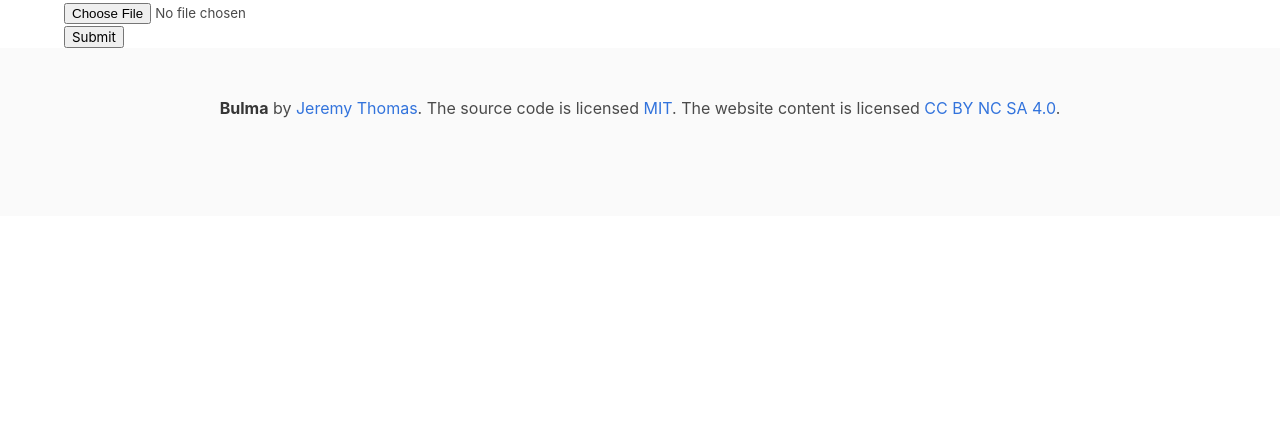
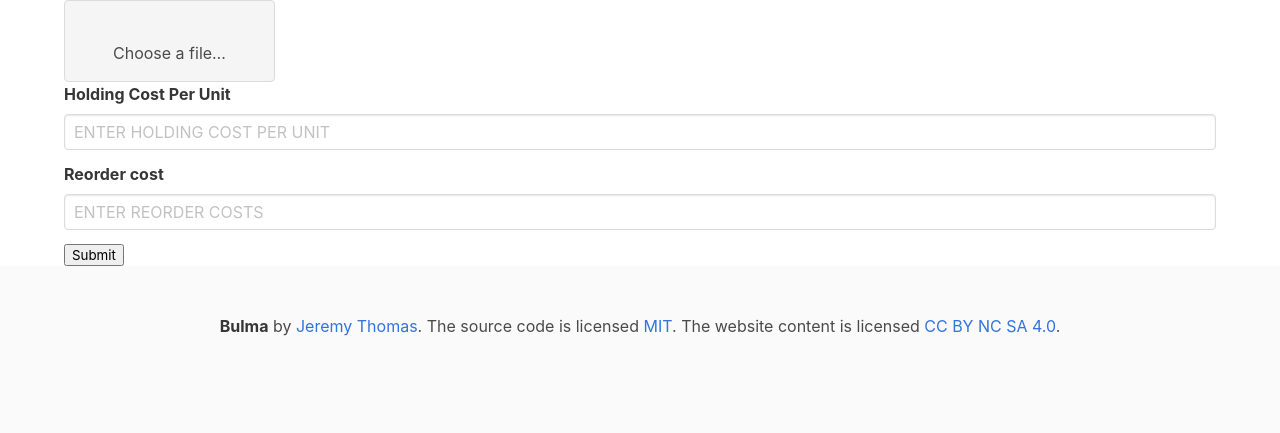
Before and after one commit to tlarnold10/arnold_test, a Django app: page /eoq/ in a window 1280 px wide. Shown: the part 52-485 px from the top of the page. Run offline with Django 3.2, Linux system fonts and the light colour scheme; some libraries are stand-ins or nearby versions.

Commit message:
added eoq formula

```diff
--- a/eoq/forms.py
+++ b/eoq/forms.py
@@ -1,5 +1,6 @@
 from django import forms
 
 class UploadFileForm(forms.Form):
-	title = forms.CharField(max_length=50)
 	file = forms.FileField()
+	holding_cost = forms.CharField()
+	reorder = forms.CharField()
--- a/eoq/templates/eoq/excel.html
+++ b/eoq/templates/eoq/excel.html
@@ -7,9 +7,27 @@
 {% block content %}
 <div class="container">
     <form action="" enctype="multipart/form-data"  method="post">
-        <table>
-            <input type="file" name="myfile">
-        </table>
+		<div class="file is-boxed">
+		  <label class="file-label">
+		    <input class="file-input" type="file" name="myfile">
+		    <span class="file-cta">
+		      <span class="file-icon">
+		        <i class="fa fa-upload"></i>
+		      </span>
+		      <span class="file-label">
+		        Choose a file…
+		      </span>
+		    </span>
+		  </label>
+		</div>
+        <div class="field">
+            <label class="label">Holding Cost Per Unit</label>
+            <input class="input" type="text" placeholder="ENTER HOLDING COST PER UNIT" name="holding_cost">
+        </div>
+        <div class="field">
+            <label class="label">Reorder cost</label>
+            <input class="input" type="text" placeholder="ENTER REORDER COSTS"name="reorder">
+        </div>
         {% csrf_token %}
         <input type="submit" value="Submit">
     </form>
--- a/eoq/views.py
+++ b/eoq/views.py
@@ -1,16 +1,16 @@
 from django.shortcuts import render
 from .forms import UploadFileForm
-import openpyxl
-import pdb
+import openpyxl, pdb, math
 
 def upload_file(request):
 	if request.method == 'POST':
 		form = UploadFileForm(request.POST, request.FILES)
+		reorder = request.POST.get('reorder')
+		holding_cost = request.POST.get('holding_cost')
 		wb = openpyxl.load_workbook(request.FILES['myfile'])
 		w1 = wb.active
 		max_row = w1.max_row
 		cells = []
-		# pdb.set_trace()
 		total = 0
 		average = 0
 		count = 0
@@ -20,7 +20,8 @@ def upload_file(request):
 			total += int(cell)
 			count += 1
 		average = round(total/count, 2)
-		context = {'cells':cells, 'average':average}
+		eoq = round(math.sqrt((2*average*float(reorder))/float(holding_cost)))
+		context = {'cells':cells, 'average':average, 'reorder':reorder, 'holding_cost':holding_cost, 'eoq':eoq}
 		return render(request, 'eoq/total.html', context)
 	else:
 		form = UploadFileForm()
```
Also changed, not shown: eoq/templates/eoq/total.html (+7 -0 lines).
